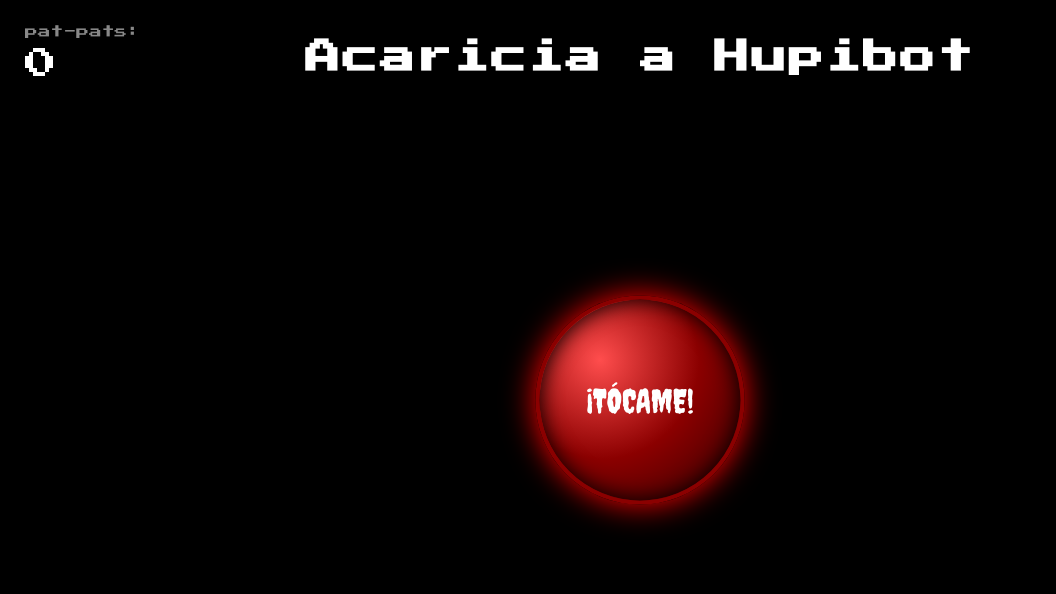
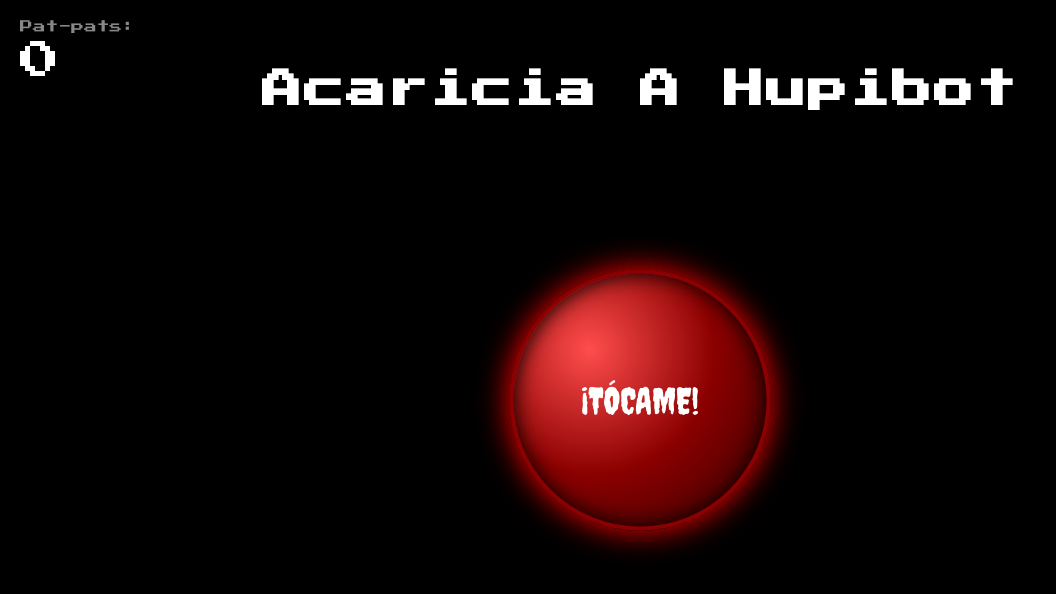
Before and after one commit to OxcatoSD/guifeqcuegfo, a plain HTML site: page index.html in a window 1280 px wide. Shown: the whole page, without its empty margins (0-1056 px from the left). Drawn offline with Linux system fonts and the light colour scheme.

Commit message:
Add files via upload

```diff
--- a/estilos/styles.css
+++ b/estilos/styles.css
@@ -3,45 +3,53 @@
     padding: 0;
     box-sizing: border-box;
     user-select: none;
+    /* Evita el resaltado azul/gris al tocar en móviles */
+    -webkit-tap-highlight-color: transparent;
+}
+
+html,
+body {
+    height: 100%;
+    width: 100%;
+    overflow: hidden;
+    /* Evita el zoom por doble toque */
+    touch-action: manipulation;
 }
 
 body {
-    min-height: 100vh;
     background: #000000;
-    /* Fondo negro puro sin degradado */
     color: white;
     font-family: 'Creepster', cursive;
     display: flex;
     flex-direction: column;
     align-items: center;
     justify-content: center;
-    padding: 20px;
-    overflow: hidden;
+    /* Evita el efecto rebote en iOS */
+    overscroll-behavior: none;
 }
 
 h1 {
     position: absolute;
-    top: 40px;
-    /* Un poco más abajo para que no choque con el contador */
+    top: 60px;
     width: 100%;
     text-align: center;
     font-family: 'Press Start 2P', cursive;
-    /* Fuente estilo Pokémon */
-    font-size: 2.2rem;
-    /* Reducido porque las letras pixeladas ocupan más espacio */
+    /* Letra pixelada */
+    font-size: clamp(1.2rem, 5vw, 2.5rem);
+    /* Se adapta al celular */
     color: #ffffff;
-    /* Blanco puro */
     letter-spacing: 2px;
     text-shadow: none;
-    /* Quitamos el brillo rojo */
     margin: 0;
+    padding: 0 10px;
+    line-height: 1.5;
 }
 
-/* Contador arriba a la izquierda, pixelado y transparente */
+/* Contador arriba a la izquierda */
 .score-container {
     position: absolute;
-    top: 25px;
-    left: 25px;
+    top: 20px;
+    left: 20px;
     display: flex;
     flex-direction: column;
     align-items: flex-start;
@@ -50,38 +58,53 @@ h1 {
 
 .score-label {
     font-family: 'Press Start 2P', cursive;
-    font-size: 0.8rem;
+    font-size: clamp(0.6rem, 2vw, 0.8rem);
     color: #888;
-    margin-bottom: 10px;
+    margin-bottom: 8px;
 }
 
 .score {
     font-family: 'Press Start 2P', cursive;
-    font-size: 2rem;
+    font-size: clamp(1.5rem, 6vw, 2.5rem);
     color: #ffffff;
-    text-shadow: none;
-    /* Sin brillo para mantenerlo transparente y limpio */
 }
 
 .click-area {
     position: relative;
+    display: flex;
+    justify-content: center;
+    align-items: center;
 }
 
 /* === BOTÓN BASE === */
 .click-btn {
-    width: 200px;
-    height: 200px;
+    width: clamp(180px, 55vw, 250px);
+    height: clamp(180px, 55vw, 250px);
     border-radius: 50%;
     border: 4px solid #8b0000;
     background: radial-gradient(circle at 30% 30%, #ff4d4d, #8b0000, #300000);
     color: white;
     font-family: 'Creepster', cursive;
-    font-size: 2rem;
+    font-size: clamp(1.5rem, 6vw, 2.2rem);
     cursor: pointer;
     box-shadow: 0 0 30px #ff0000, inset 0 0 20px #000;
-    /* Transición para que el cambio de color entre etapas sea suave */
     transition: transform 0.1s ease, background 0.5s ease, box-shadow 0.5s ease, border-color 0.5s ease;
     animation: pulse 1.5s infinite;
+
+    /* === SOLUCIÓN AL CUADRO AZUL EN MÓVILES === */
+    outline: none;
+    -webkit-tap-highlight-color: transparent;
+    -webkit-appearance: none;
+    -moz-appearance: none;
+    appearance: none;
+    -webkit-touch-callout: none;
+}
+
+/* Evita que al tocar y soltar, el navegador deje un borde de "enfoque" */
+.click-btn:focus,
+.click-btn:focus-visible {
+    outline: none;
+    box-shadow: 0 0 30px #ff0000, inset 0 0 20px #000;
 }
 
 @keyframes pulse {
@@ -104,7 +127,6 @@ h1 {
 }
 
 /* === ETAPAS DEL BOTÓN === */
-
 /* 10 clicks: Calabaza */
 .stage-10 {
     background: radial-gradient(circle at 30% 30%, #ffaa00, #cc4400, #331100);
@@ -155,26 +177,3 @@ h1 {
     color: #000000;
     box-shadow: 0 0 60px #ffffff, inset 0 0 20px #ffffff;
 }
-
-/* Texto flotante */
-.floating {
-    position: absolute;
-    color: #ff3333;
-    font-family: 'Creepster', cursive;
-    font-size: 2rem;
-    pointer-events: none;
-    text-shadow: 0 0 10px #ff0000;
-    animation: floatUp 1s ease-out forwards;
-}
-
-@keyframes floatUp {
-    0% {
-        opacity: 1;
-        transform: translate(-50%, 0) scale(1);
-    }
-
-    100% {
-        opacity: 0;
-        transform: translate(-50%, -100px) scale(1.5);
-    }
-}
--- a/index.html
+++ b/index.html
@@ -3,22 +3,23 @@
 
 <head>
     <meta charset="UTF-8">
-    <meta name="viewport" content="width=device-width, initial-scale=1.0">
-    <title>Luxworld</title>
-    <!-- Fuentes: Creepster para el título y Press Start 2P para el contador -->
+    <!-- Optimización móvil: evita el zoom accidental con doble toque -->
+    <meta name="viewport" content="width=device-width, initial-scale=1.0, maximum-scale=1.0, user-scalable=no">
+    <title>Lux World</title>
+    <!-- Fuentes: Creepster para el botón y Press Start 2P para el título y contador -->
     <link href="https://fonts.googleapis.com/css2?family=Creepster&family=Press+Start+2P&display=swap" rel="stylesheet">
     <link rel="stylesheet" href="estilos/styles.css">
 </head>
-        <!-- dfs -->
+
 <body>
-
-    <h1>Acaricia a Hupibot</h1>
 
     <!-- Contador posicionado arriba a la izquierda -->
     <div class="score-container">
-        <span class="score-label">pat-pats:</span>
+        <span class="score-label">Pat-pats:</span>
         <div class="score" id="score">0</div>
     </div>
+
+    <h1>Acaricia A Hupibot</h1>
 
     <div class="click-area">
         <button class="click-btn" id="clickBtn">¡TÓCAME!</button>
--- a/script/script.js
+++ b/script/script.js
@@ -1,5 +1,5 @@
 const state = {
-    clicks: 0, // Siempre empezará en 0
+    clicks: 0, // Siempre empezará en 0 al recargar
 };
 
 const scoreEl = document.getElementById('score');
```
